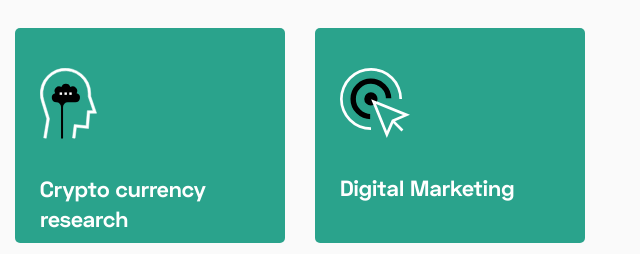
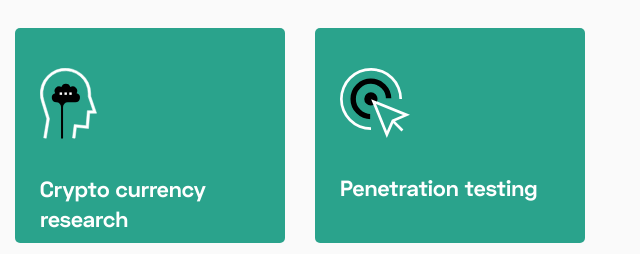
Before and after one commit to anandu-git/newcvweb, a plain HTML site: page index.html in a window 1280 px wide. Shown: the part 1200-1454 px from the top of the page, 640-1280 px from the left. Drawn offline with Linux system fonts and the light colour scheme.

Commit message:
Update index.html added cs

```diff
--- a/index.html
+++ b/index.html
@@ -238,8 +238,8 @@
                               </g>
                             </svg>
                         </div>
-                        <h3 class="title">Digital Marketing</h3>
-                        <span>I have skills in digital marketing and have 1 year of experience in field of digital marketing</span>
+                        <h3 class="title">Penetration testing</h3>
+                        <span>I just completed a course in cybersecurity and gained a solid understanding of network and web penetration testing.</span>
                     </div>
                 </div>
             </div>
```
